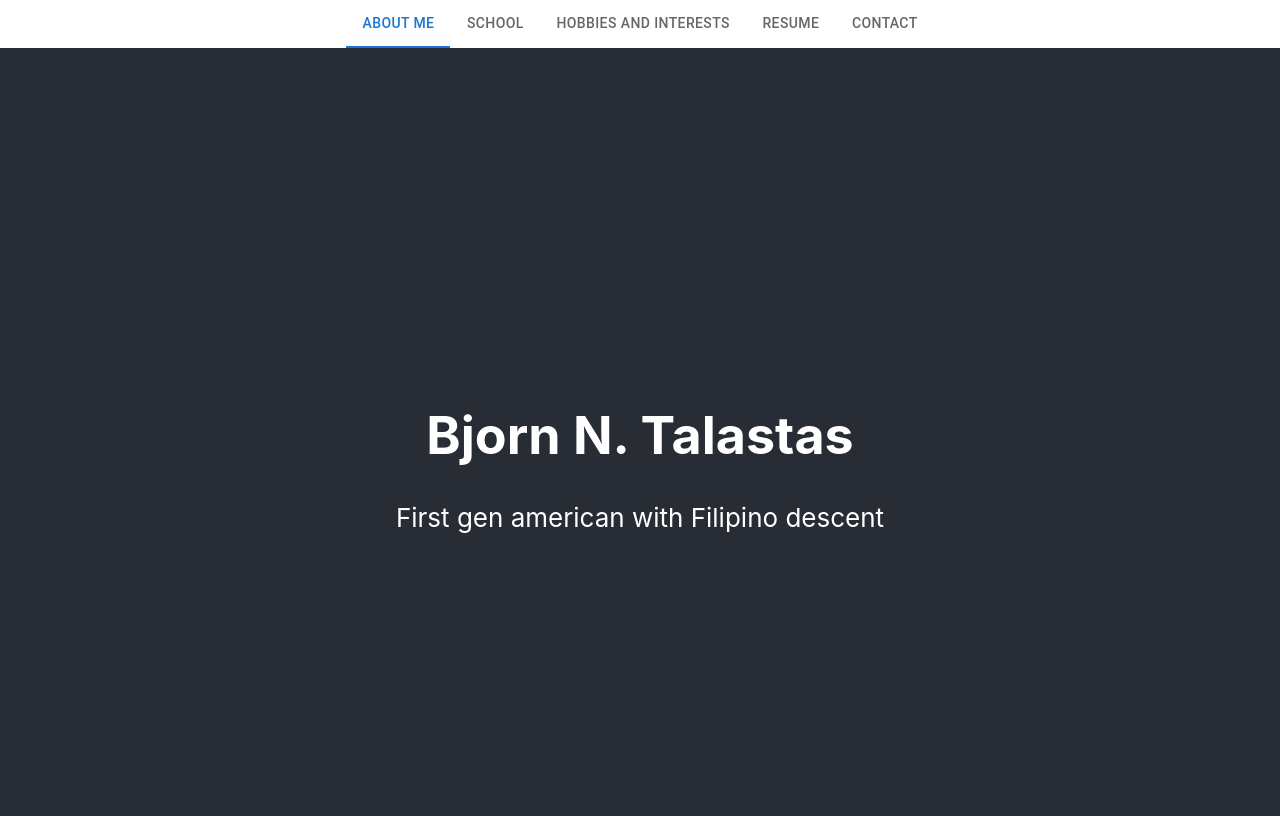
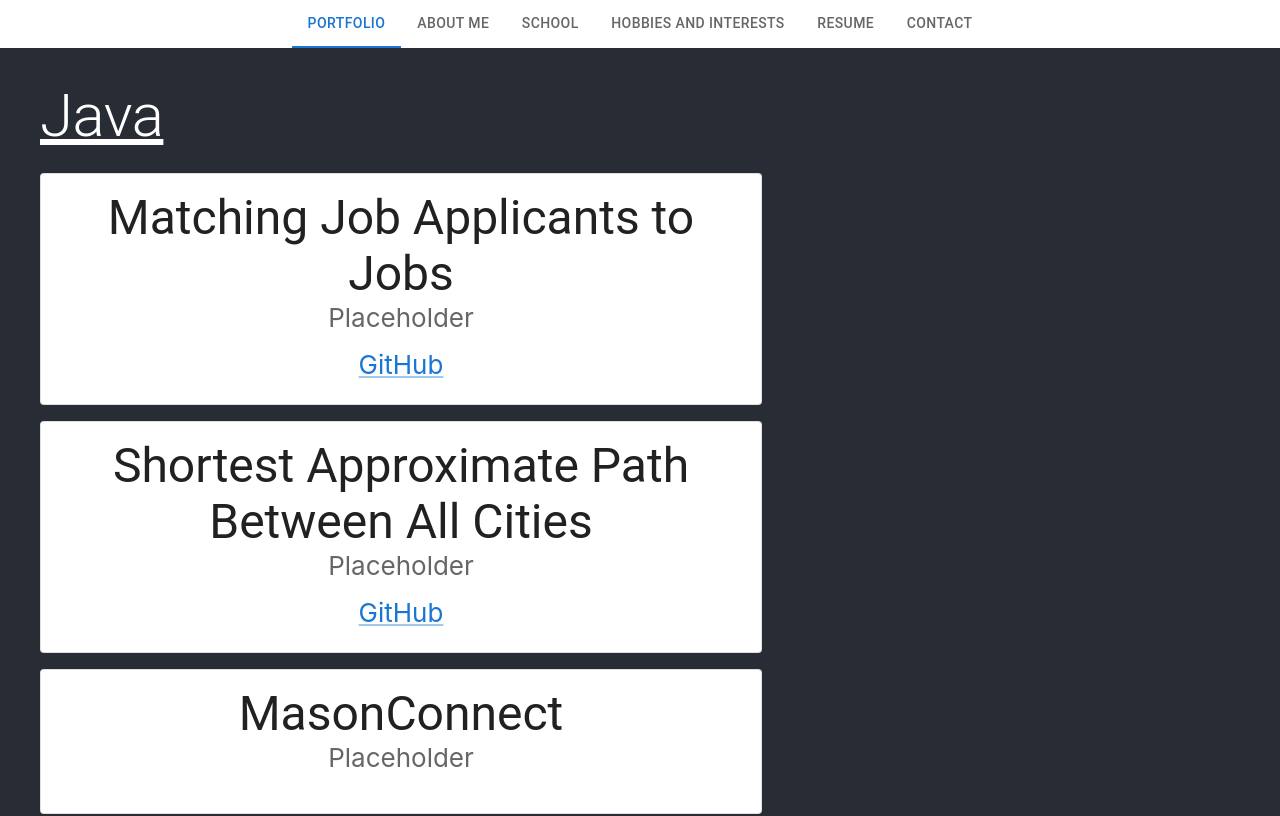
Before and after one commit to btalastas/btal-website, a React (Create React App) app: page / in a window 1280 px wide. Shown: the top 816 px of the page. Built offline with nearby package versions, Linux system fonts and the light colour scheme.

Commit message:
Added Portfolio component and project names

```diff
--- a/src/App.js
+++ b/src/App.js
@@ -6,6 +6,7 @@ import Resume from "./components/Resume";
 import HobbiesInterests from "./components/HobbiesInterests";
 import Contact from "./components/Contact";
 import "./App.css";
+import Portfolio from "./components/Portfolio";
 
 function App() {
   const [value, setValue] = React.useState(0);
@@ -13,7 +14,9 @@ function App() {
   const handleChange = (event, newValue) => {
     setValue(newValue);
   };
+
   const tabContent = [
+    <Portfolio />,
     <AboutMe />,
     <School />,
     <HobbiesInterests />,
--- a/src/components/CenteredTabs.js
+++ b/src/components/CenteredTabs.js
@@ -10,7 +10,8 @@ export default function CenteredTabs({ value, onChange }) {
   const isMobile = useMediaQuery(theme.breakpoints.down("sm"));
 
   const tabNames = [
-    "About me",
+    "Portfolio",
+    "About Me",
     "School",
     "Hobbies and interests",
     "Resume",
@@ -39,10 +40,6 @@ export default function CenteredTabs({ value, onChange }) {
         {tabNames.map((name, index) => (
           <Tab label={name} key={index} />
         ))}
-        {/* <Tab label="About me" />
-        <Tab label="School" />
-        <Tab label="Hobbies and interests" />
-        <Tab label="Resume" /> */}
       </Tabs>
     </Box>
   );
--- /dev/null
+++ b/src/components/Portfolio.js
@@ -0,0 +1,106 @@
+import {
+  Box,
+  Card,
+  CardContent,
+  Container,
+  Link,
+  Typography,
+} from "@mui/material";
+import * as React from "react";
+
+const projects = {
+  Java: {
+    1: {
+      title: "Matching Job Applicants to Jobs",
+      Description: "Placeholder",
+      url: "https://github.com/btalastas/maximal-bipartite-graph-matching",
+    },
+    2: {
+      title: "Shortest Approximate Path Between All Cities",
+      Description: "Placeholder",
+      url: "https://github.com/btalastas/traveling_salesman_problem",
+    },
+    3: { title: "MasonConnect", Description: "Placeholder", url: "" },
+  },
+  JavaScript: {
+    1: {
+      title: "Sports-Lookup",
+      Description: "Placeholder",
+      url: "https://github.com/btalastas/sports-lookup",
+    },
+  },
+  C: {
+    1: {
+      title: "OS161 Kernel Development",
+      Description: "Placeholder",
+      url: "",
+    },
+    2: { title: "Task Controller", Description: "Placeholder", url: "" },
+    3: { title: "Binary Bomb", Description: "Placeholder", url: "" },
+  },
+  Python: {
+    1: {
+      title: "Detecting Handwritten Images",
+      Description: "Placeholder",
+      url: "",
+    },
+    2: {
+      title: "Detecting Sign Language",
+      Description: "Placeholder",
+      url: "",
+    },
+    3: {
+      title: "Gender Bias in Headlines",
+      Description: "Placeholder",
+      url: "",
+    },
+  },
+};
+
+export default function Portfolio() {
+  return (
+    <Container maxWidth>
+      {Object.keys(projects).map((language) => (
+        <Box sx={{ borderBottom: 1, p: 2, mb: 2 }}>
+          <Typography
+            align="left"
+            variant="h2"
+            gutterBottom
+            sx={{ textDecoration: "underline" }}
+          >
+            {language}
+          </Typography>
+          {Object.keys(projects[language]).map((item) => (
+            <Card
+              key={item}
+              variant="outlined"
+              sx={{
+                marginBottom: 2,
+                align: "center",
+                width: "60%",
+              }}
+            >
+              <CardContent>
+                <Typography variant="h3" component="div">
+                  {projects[language][item].title}
+                </Typography>
+                <Typography variant="body" color="text.secondary" paragraph>
+                  {projects[language][item].Description}
+                </Typography>
+                {projects[language][item].url && (
+                  <Link
+                    href={projects[language][item].url}
+                    target="_blank"
+                    rel="noopener"
+                  >
+                    GitHub
+                  </Link>
+                )}
+              </CardContent>
+            </Card>
+          ))}
+        </Box>
+      ))}
+    </Container>
+  );
+}
```
